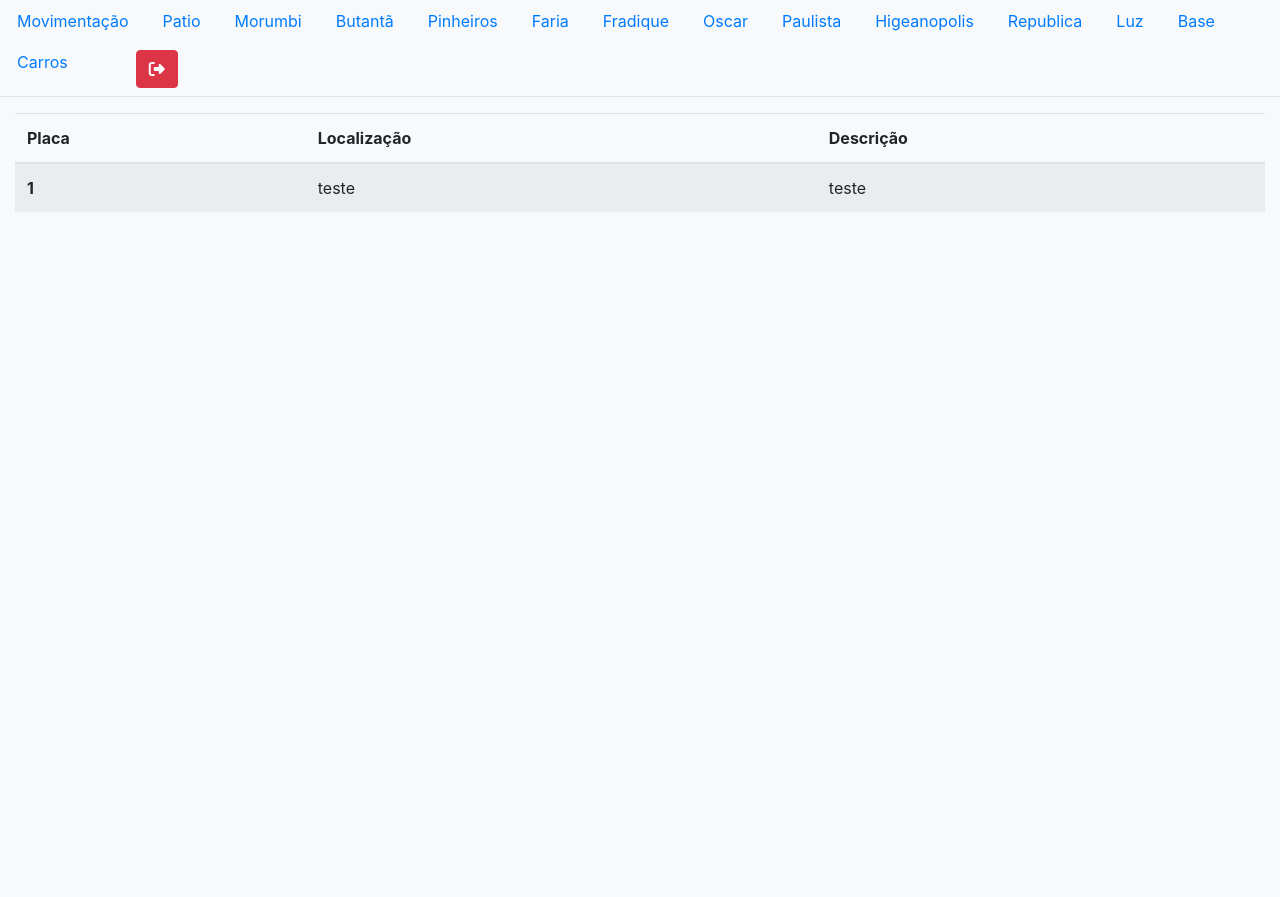
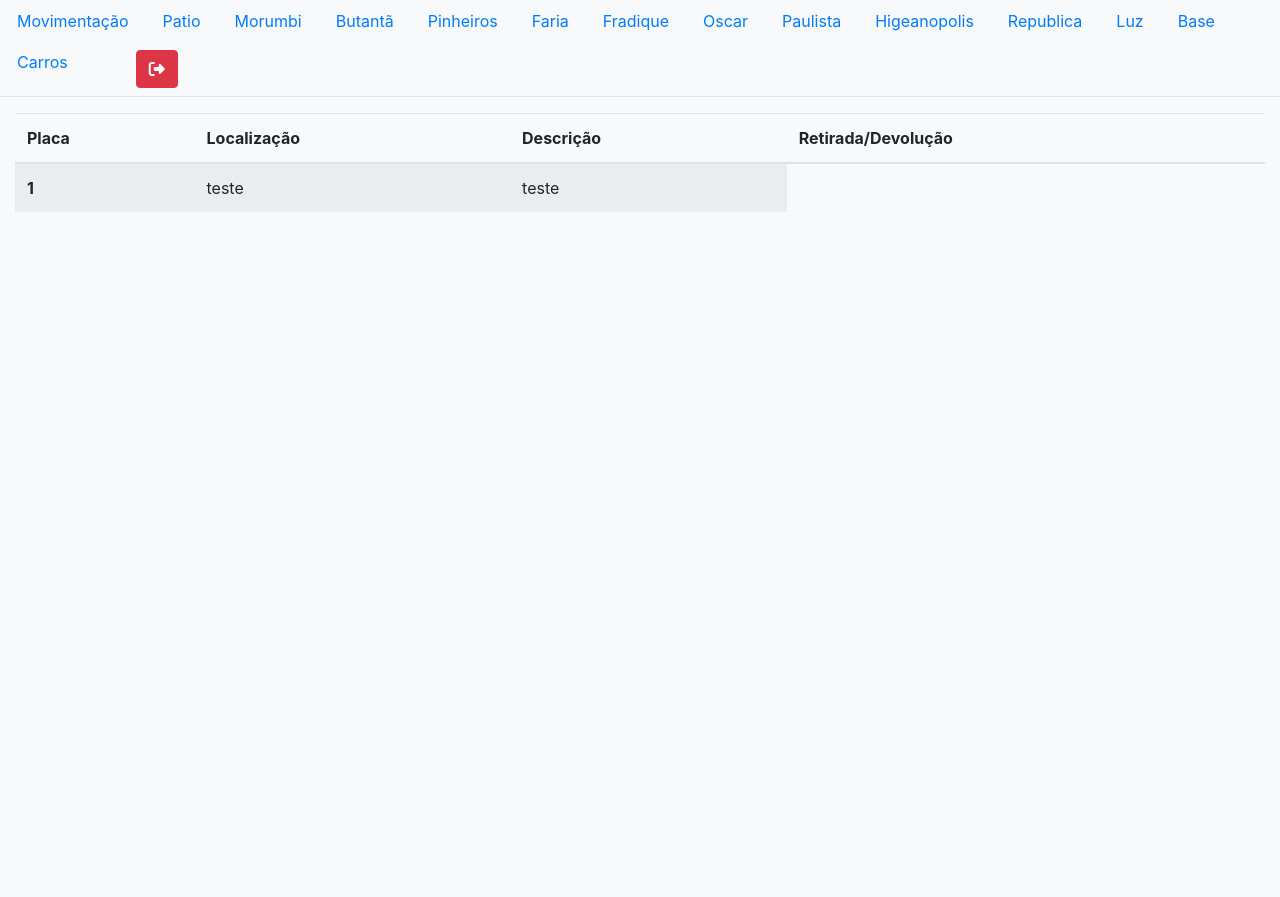
Before and after one commit to lucasdeosantana/Controle_de_Calibraveis, a Django app: page /CARS/ in a window 1280 px wide. Run offline with Django 3.2, Linux system fonts and the light colour scheme; some libraries are stand-ins or nearby versions.

Commit message:
ajustando o layout

```diff
--- a/Controle de Equipamentos/CdC/templates/carros.html
+++ b/Controle de Equipamentos/CdC/templates/carros.html
@@ -11,6 +11,7 @@
                             <th scope="col">Placa</th>
                             <th scope="col">Localização</th>
                             <th scope="col">Descrição</th>
+                            <th scope="col">Retirada/Devolução</th>
                         </tr>
                     </thead>
                     <tbody>
```
Also changed, not shown: Controle de Equipamentos/CdC/migrations/0014_car_in_use.py (added), Controle de Equipamentos/db.sqlite3.
